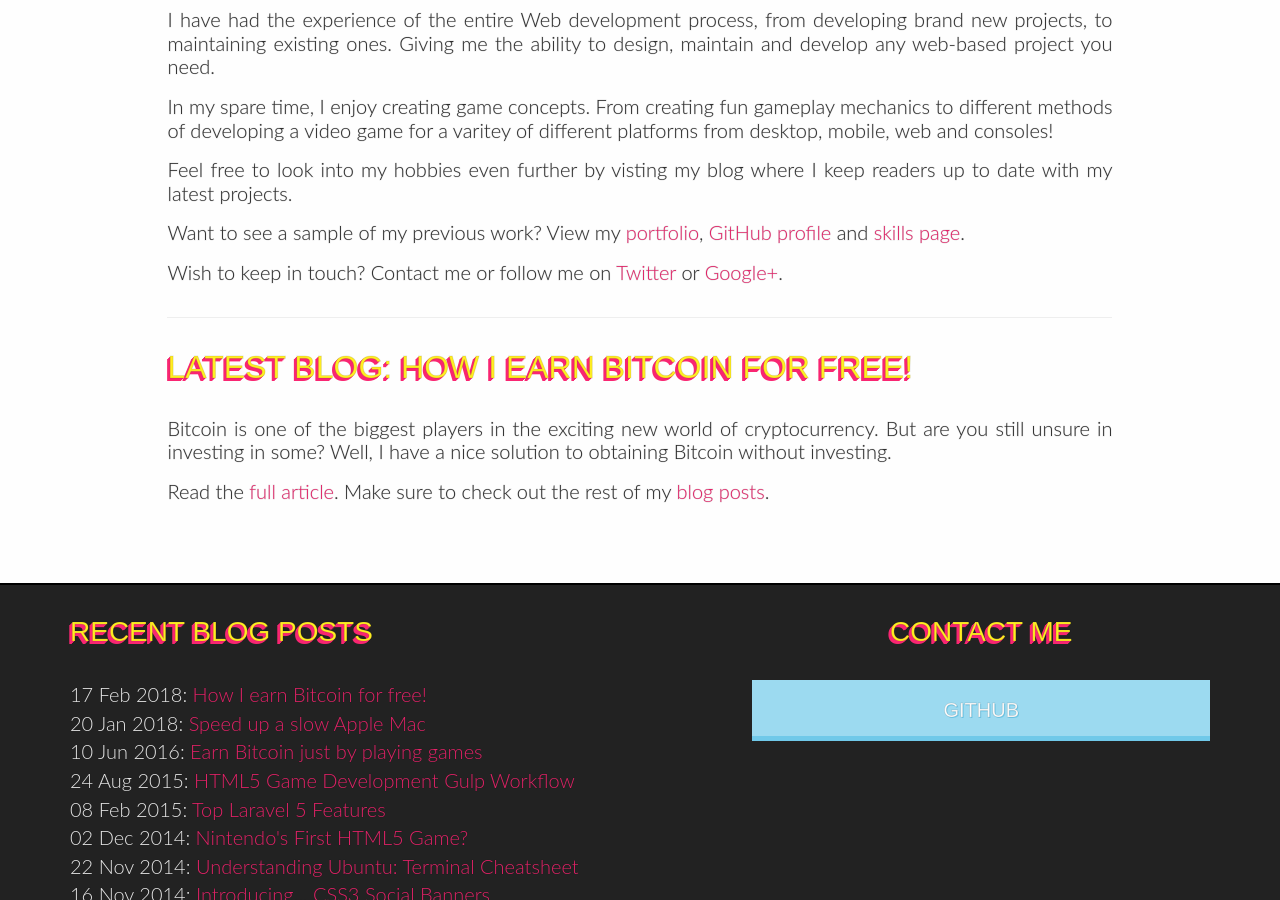
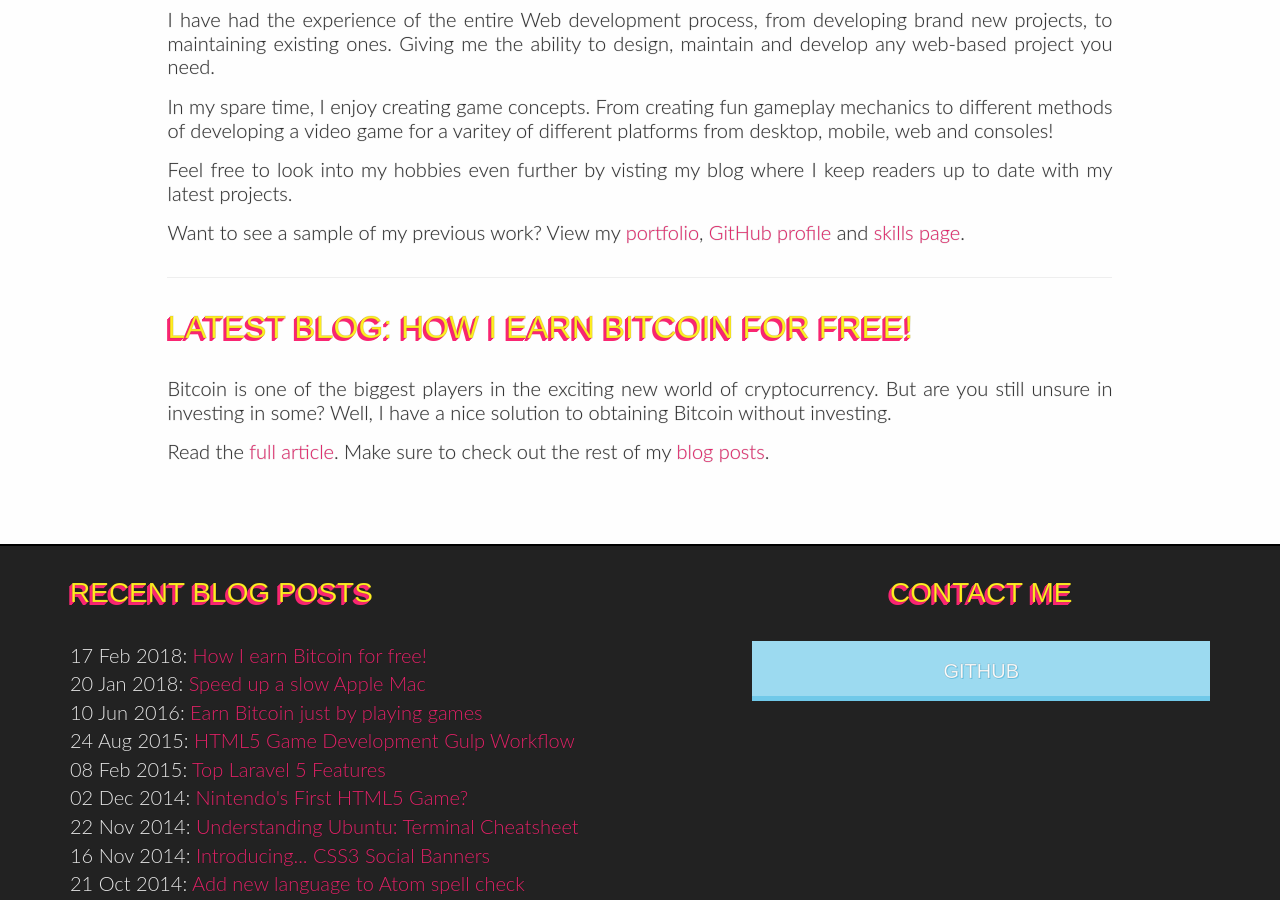
Before and after one commit to ojdon/ojdon.github.io, a Jekyll site: the page built from index.html, in a window 1280 px wide and 900 px high, scrolled down 1203 px. Built offline with Jekyll 4.4.1, drawn with Linux system fonts in a browser that asks for light colours.

Commit message:
Remove old socials

```diff
--- a/index.html
+++ b/index.html
@@ -24,7 +24,6 @@ description: A Web Developer by day and a Game Developer by Night with experienc
 
 			<p>Want to see a sample of my previous work? View my <a href="/portfolio">portfolio</a>, <a href="//github.com/ojdon">GitHub profile</a> and <a href="/skills">skills page</a>.</p>
 
-			<p>Wish to keep in touch? Contact me or follow me on <a href="//twitter.com/ojdon">Twitter</a> or <a href="//plus.google.com/111804847061500742496">Google+</a>.</p>
 			<hr>
 			{% assign post = site.posts.first %}
 	  		{% assign content = post.content %}
```
